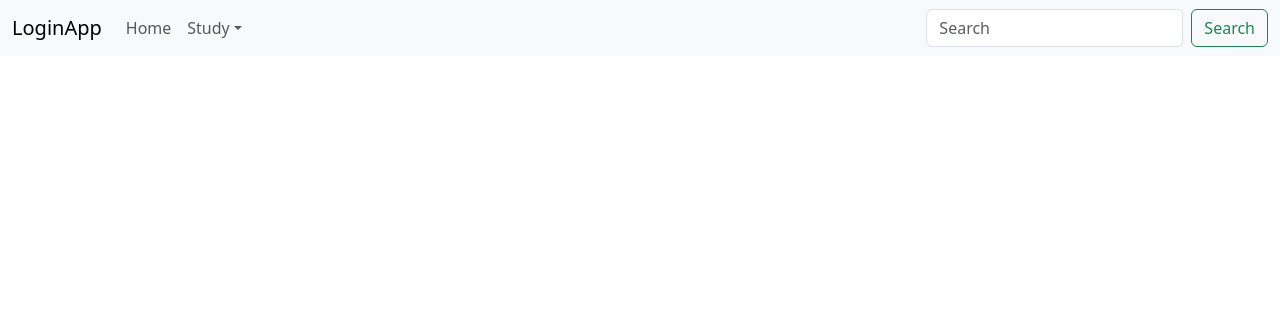
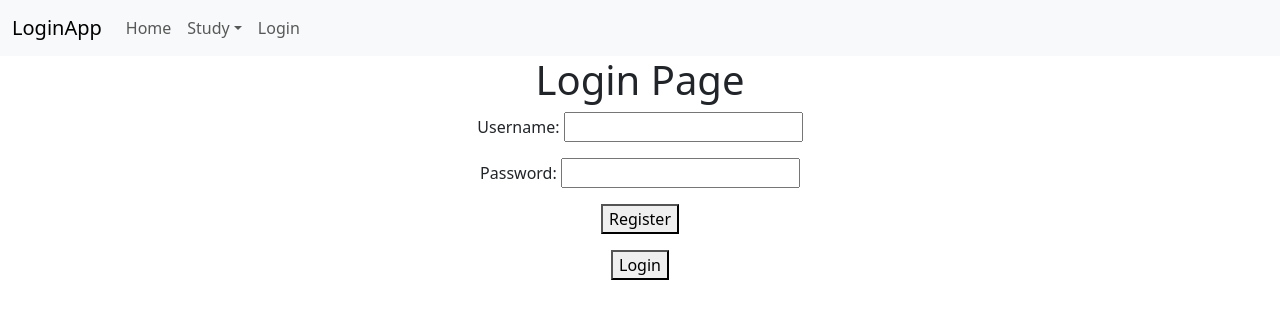
Before and after one commit to hale2ian/assignment01_frontend, a React (Create React App) app: page /login in a window 1280 px wide. Shown: the top 318 px of the page. Built offline with nearby package versions, Linux system fonts and the light colour scheme.

Commit message:
added Login.js and edited App.js and TopBar.js for login page setup

```diff
--- a/src/App.js
+++ b/src/App.js
@@ -1,10 +1,10 @@
-import logo from './logo.svg';
 import './App.css';
 import TopBar from "./components/TopBar";
 import {Route, Routes} from "react-router";
 import Home from "./components/Home";
 import Program from "./components/Program";
 import Course from "./components/Course";
+import Login from "./components/Login";
 
 function App() {
   return (
@@ -12,9 +12,10 @@ function App() {
         <TopBar/>
         <Routes>
             <Route path="/" element={<Home/>}/>
-            <Route path="/Course" element={<Course/>}/>
-            <Route path="/Home" element={<Home/>}/>
-            <Route path="/Program" element={<Program/>}/>
+            <Route path="/course" element={<Course/>}/>
+            <Route path="/home" element={<Home/>}/>
+            <Route path="/program" element={<Program/>}/>
+            <Route path="/login" element={<Login/>}/>
         </Routes>
     </div>
   );
--- /dev/null
+++ b/src/components/Login.js
@@ -0,0 +1,57 @@
+import React, {useState} from 'react';
+import axios from "axios";
+import {BaseURL} from "../consistents";
+
+function Login() {
+    const [username, setUsername] = useState("");
+    const [password, setPassword] = useState("");
+    const [login_status, setLogin_status] = useState("");
+
+    function usernameHandler(e) {
+        setUsername(e.target.value);
+    }
+
+    function passwordHandler(e) {
+        setPassword(e.target.value);
+    }
+
+    function login()
+    {
+        let data = JSON.stringify({
+            "username": username,
+            "password": password
+        });
+
+        let config = {
+            method: 'post',
+            maxBodyLength: Infinity,
+            url: BaseURL + '/auth/',
+            headers: {
+                'Content-Type': 'application/json'
+            },
+            data: data
+        };
+
+        axios.request(config)
+            .then((response) => {
+                console.log(JSON.stringify(response.data));
+                setLogin_status("Login Successful!");
+            })
+            .catch((error) => {
+                console.log(error);
+                setLogin_status("Login Failed!");
+            });
+    }
+    return (
+        <div>
+            <h1>Login Page</h1>
+            <p>Username: <input id="username" type={"text"} onChange={usernameHandler}/></p>
+            <p>Password: <input id="password" type={"password"} onChange={passwordHandler}/></p>
+            <p><button id={"registerbtn"}>Register</button></p>
+            <p><button id={"loginbtn"} onClick={login}>Login</button></p>
+            <p id={"login status"}>{login_status}</p>
+        </div>
+    );
+}
+
+export default Login;
--- a/src/components/TopBar.js
+++ b/src/components/TopBar.js
@@ -1,6 +1,4 @@
-import Button from 'react-bootstrap/Button';
 import Container from 'react-bootstrap/Container';
-import Form from 'react-bootstrap/Form';
 import Nav from 'react-bootstrap/Nav';
 import Navbar from 'react-bootstrap/Navbar';
 import NavDropdown from 'react-bootstrap/NavDropdown';
@@ -9,7 +7,7 @@ function TopBar() {
   return (
     <Navbar expand="lg" className="bg-body-tertiary">
       <Container fluid>
-        <Navbar.Brand href="#">LoginApp</Navbar.Brand>
+        <Navbar.Brand href="/">LoginApp</Navbar.Brand>
         <Navbar.Toggle aria-controls="navbarScroll" />
         <Navbar.Collapse id="navbarScroll">
           <Nav
@@ -17,25 +15,26 @@ function TopBar() {
             style={{ maxHeight: '100px' }}
             navbarScroll
           >
-            <Nav.Link href="/Home">Home</Nav.Link>
+            <Nav.Link href="/home">Home</Nav.Link>
             <NavDropdown title="Study" id="navbarScrollingDropdown">
-              <NavDropdown.Item href="/Program">Program</NavDropdown.Item>
+              <NavDropdown.Item href="/program">Program</NavDropdown.Item>
               <NavDropdown.Divider />
-              <NavDropdown.Item href="/Course">Course</NavDropdown.Item>
+              <NavDropdown.Item href="/course">Course</NavDropdown.Item>
             </NavDropdown>
+            <Nav.Link href="/login">Login</Nav.Link>
             {/*<Nav.Link href="#" disabled>*/}
             {/*  Link*/}
             {/*</Nav.Link>*/}
           </Nav>
-          <Form className="d-flex">
-            <Form.Control
-              type="search"
-              placeholder="Search"
-              className="me-2"
-              aria-label="Search"
-            />
-            <Button variant="outline-success">Search</Button>
-          </Form>
+          {/*<Form className="d-flex">*/}
+          {/*  <Form.Control*/}
+          {/*    type="search"*/}
+          {/*    placeholder="Search"*/}
+          {/*    className="me-2"*/}
+          {/*    aria-label="Search"*/}
+          {/*  />*/}
+          {/*  <Button variant="outline-success">Search</Button>*/}
+          {/*</Form>*/}
         </Navbar.Collapse>
       </Container>
     </Navbar>
```
